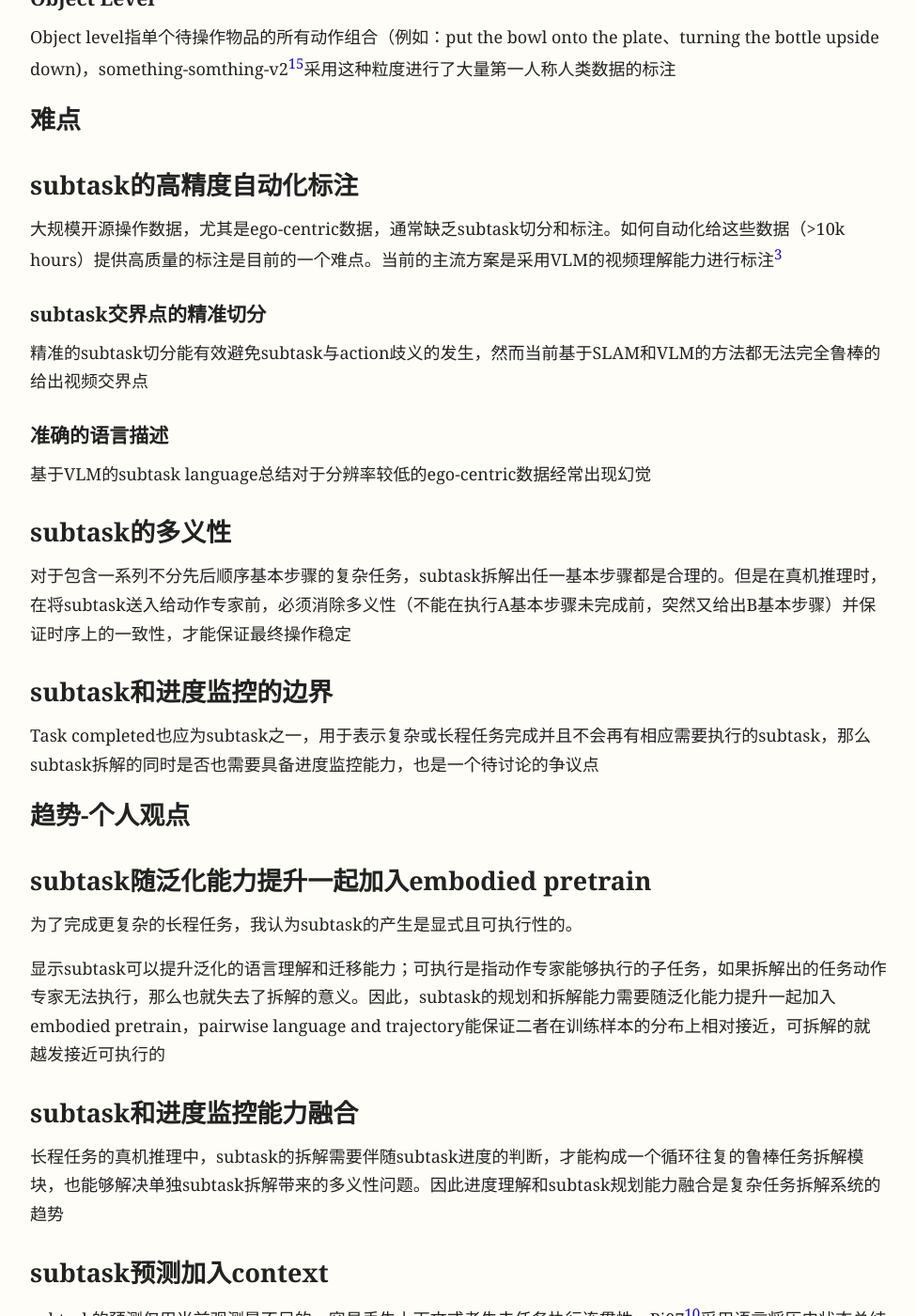
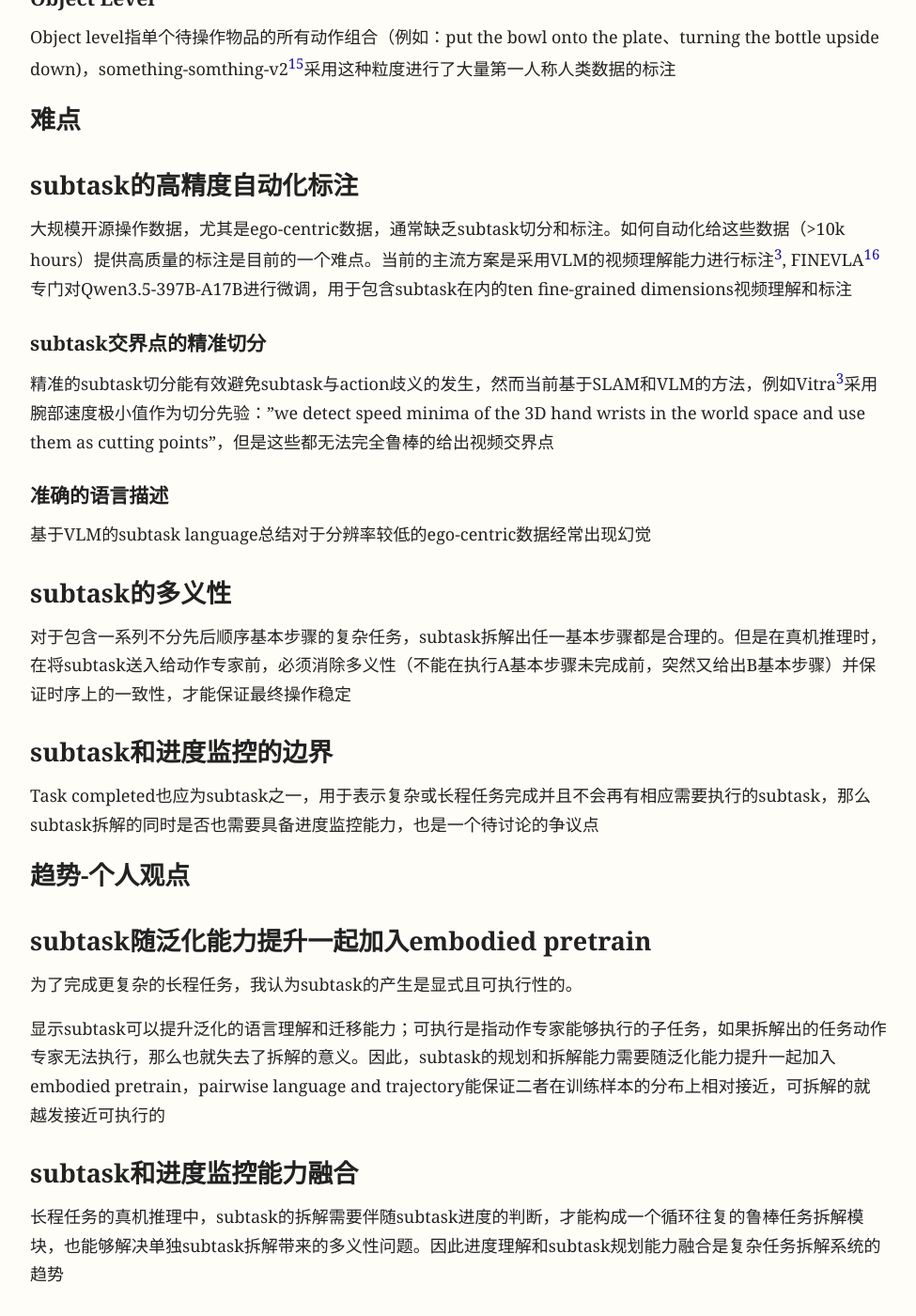
Before and after one commit to fire337/fire337.github.io, a Jekyll site: the page built from _posts/2026-06-10-subtask.md, in a window 1280 px wide and 1400 px high, scrolled down 2211 px. Shown: the whole window at 94% size, without its empty margins (152-1127 px from the left). Built offline with Jekyll 4.4.1, drawn with Linux system fonts in a browser that asks for light colours; some of the changed text lies outside the part shown.

Commit message:
Enhance subtask section with new annotation techniques
Added details about FineVLA for subtask annotation and improved descriptions of subtask segmentation methods.

```diff
--- a/_posts/2026-06-10-subtask.md
+++ b/_posts/2026-06-10-subtask.md
@@ -74,11 +74,11 @@ Object level指单个待操作物品的所有动作组合（例如：put the bow
 
 ## subtask的高精度自动化标注
 
-大规模开源操作数据，尤其是ego\-centric数据，通常缺乏subtask切分和标注。如何自动化给这些数据（\>10k hours）提供高质量的标注是目前的一个难点。当前的主流方案是采用VLM的视频理解能力进行标注[^15]
+大规模开源操作数据，尤其是ego\-centric数据，通常缺乏subtask切分和标注。如何自动化给这些数据（\>10k hours）提供高质量的标注是目前的一个难点。当前的主流方案是采用VLM的视频理解能力进行标注[^15], FINEVLA[^18]专门对Qwen3.5-397B-A17B进行微调，用于包含subtask在内的ten fine-grained dimensions视频理解和标注
 
 ### subtask交界点的精准切分
 
-精准的subtask切分能有效避免subtask与action歧义的发生，然而当前基于SLAM和VLM的方法都无法完全鲁棒的给出视频交界点
+精准的subtask切分能有效避免subtask与action歧义的发生，然而当前基于SLAM和VLM的方法，例如Vitra[^15]采用腕部速度极小值作为切分先验："we detect speed minima of the 3D hand wrists in the world space and use them as cutting points"，但是这些都无法完全鲁棒的给出视频交界点
 
 ### 准确的语言描述
 
@@ -147,3 +147,5 @@ subtask的预测仅用当前观测是不足的，容易丢失上下文或者失
 [^16]: [Yell At Your Robot: Improving On\-the\-Fly from Language Corrections](https://arxiv.org/abs/2403.12910)
 
 [^17]: [MemER: Scaling Up Memory for Robot Control via Experience Retrieval](https://arxiv.org/abs/2510.20328)
+
+[^18]: [FineVLA: Fine-Grained Instruction Alignment for Steerable VLA Policies](https://arxiv.org/abs/2605.27284)
```
